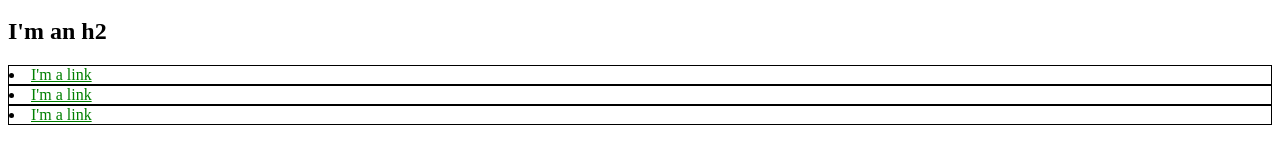
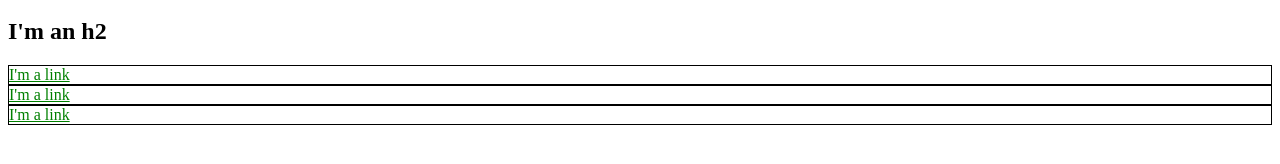
Before and after one commit to jhanril/learning-css, a plain HTML site: page index.html in a window 1280 px wide. Shown: the part 136-300 px from the top of the page. Drawn offline with Linux system fonts and the light colour scheme.

```diff
--- a/index.html
+++ b/index.html
@@ -15,13 +15,13 @@
     </ul>
     <h2>I'm an h2</h2>
     <div style="border: 1px solid black">
-        <li><a href="https://example.com" style="color: green">I'm a link</a></li>
+        <a href="https://example.com" style="color: green">I'm a link</a>
     </div>
     <div style="border: 1px solid black">
-        <li><a href="https://example.com" style="color: green">I'm a link</a></li>
+        <a href="https://example.com" style="color: green">I'm a link</a>
     </div>
     <div style="border: 1px solid black">
-        <li><a href="https://example.com" style="color: green">I'm a link</a></li>
+        <a href="https://example.com" style="color: green">I'm a link</a>
     </div>
 </body>
 </html>
```
